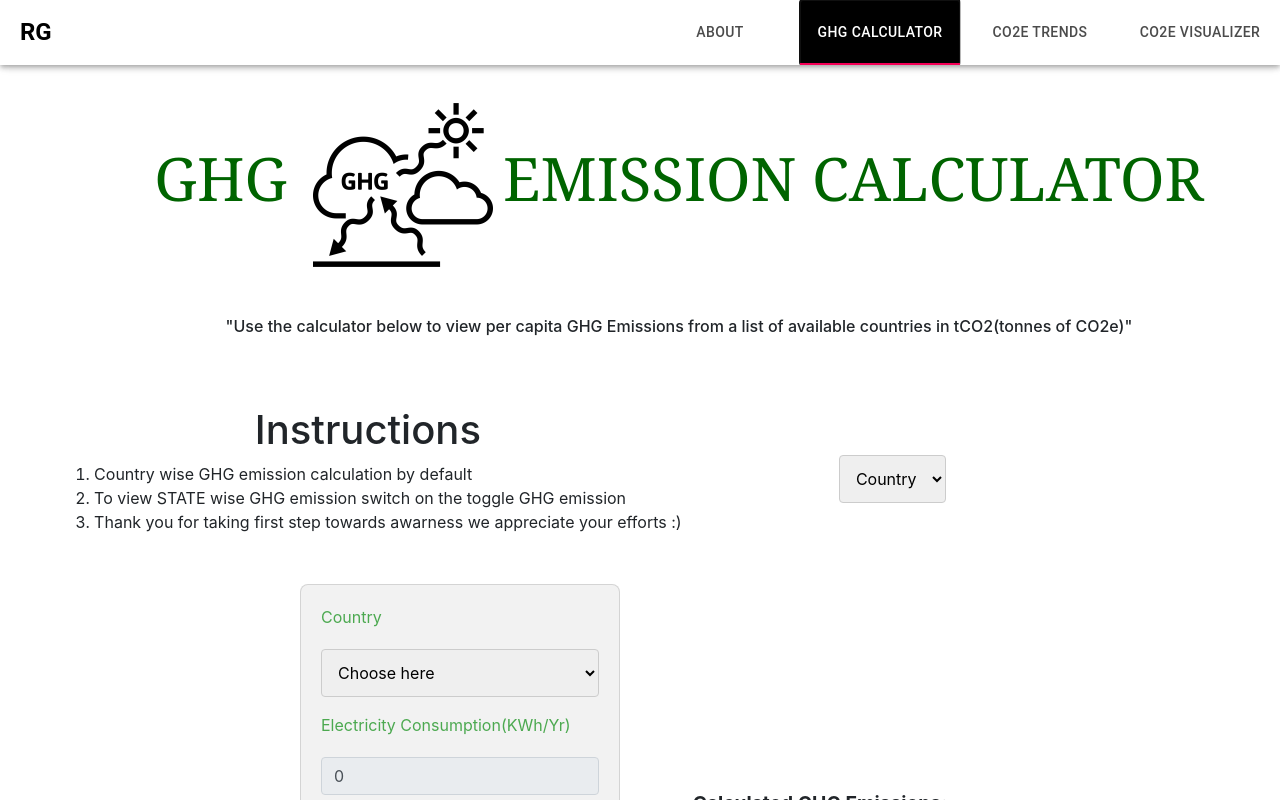
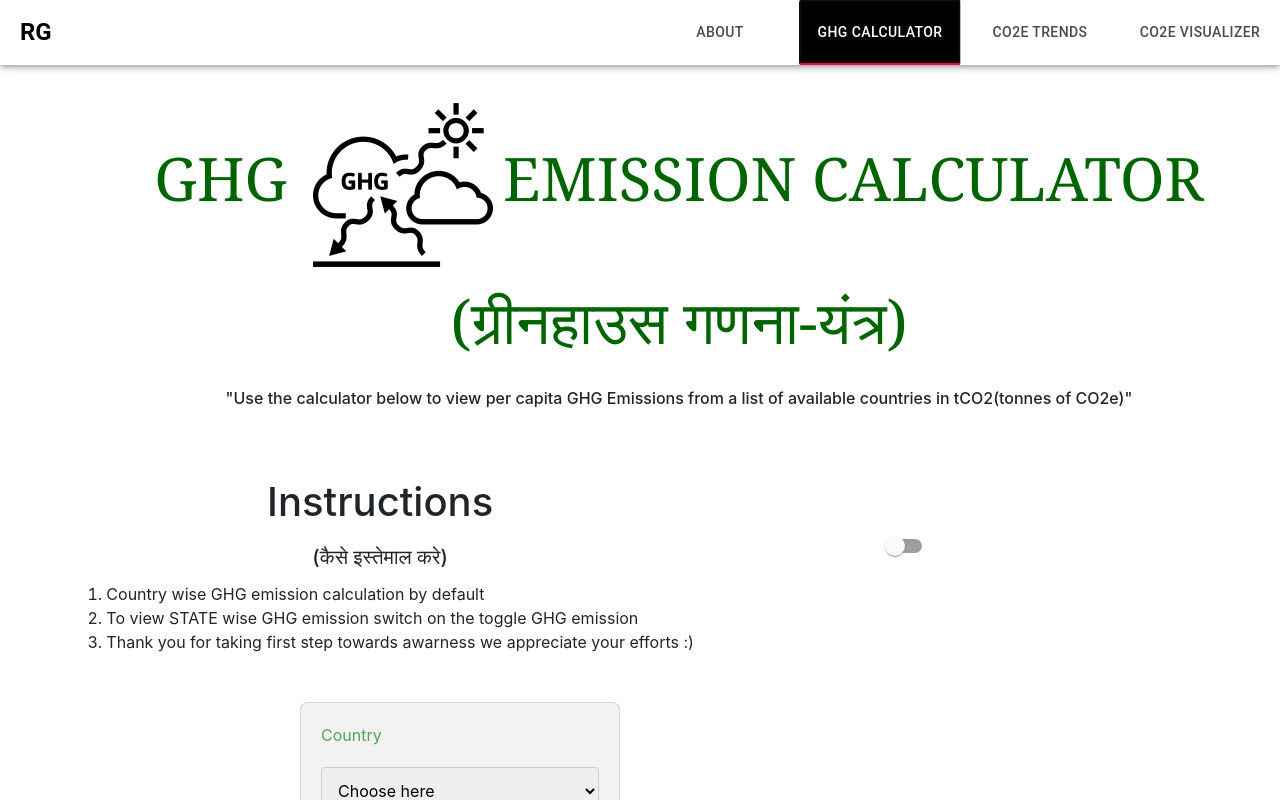
Before and after one commit to NotFarFromBlonded/Reclaim-Green, a React (Create React App) app: page / in a window 1280 px wide. Both pictures are taken after a click on the tab "GHG CALCULATOR". Shown: the top 800 px of the page. Built offline with nearby package versions, Linux system fonts and the light colour scheme.

Commit message:
Update SectionOne.jsx

```diff
--- a/src/TabComponents/SectionOne.jsx
+++ b/src/TabComponents/SectionOne.jsx
@@ -1,6 +1,7 @@
 import React from 'react'
 import { makeStyles } from '@material-ui/core/styles';
 import { EmissionState } from '../Context';
+import Switch from '@material-ui/core/Switch';
 import szffwe from '../Img/szffwe.png';
 
 const useStyles = makeStyles(() => ({
@@ -47,11 +48,11 @@ const useStyles = makeStyles(() => ({
 
 const SectionOne = () => {
   const classes = useStyles();
-  const { coal, oil, gas, electricity, handleChange, ghgEmission, selectedCountry, stwitch, handleStwitch, handleChangeState, selectedState, handleChangeParam,  param, selectedCity, handleChangeCity} = EmissionState()
+  const { coal, oil, gas, electricity, handleChange, ghgEmission, selectedCountry, stwitch, handleStwitch, handleChangeState, selectedState } = EmissionState()
   return (
     <>
       <div className="ghgheading" style={{ marginTop: "85px", marginLeft: "78px" ,textAlign:"center" ,marginBottom:"70px"}}>
-        <h1 style={{ fontSize: "60px", fontFamily: "Georgia, 'Times New Roman', Times, serif",color:"darkgreen"}}>GHG <img src={szffwe} alt="worldmap"></img>EMISSION CALCULATOR </h1>
+        <h1 style={{ fontSize: "60px", fontFamily: "Georgia, 'Times New Roman', Times, serif",color:"darkgreen"}}>GHG <img src={szffwe} alt="worldmap"></img>EMISSION CALCULATOR <br></br>(ग्रीनहाउस गणना-यंत्र)</h1>
         <br></br>
         <h6>"Use the calculator below to view per capita GHG Emissions from a list of available countries in tCO2(tonnes of CO2e)"</h6>
         <p></p>
@@ -59,7 +60,7 @@ const SectionOne = () => {
 
       <div className="toggleButton" style={{ display: "flex", justifyContent: "space-around" ,color:""}}>
         <div className="bullets">
-          <h1 style={{ textAlign: "center" }}>Instructions</h1>
+          <h1 style={{ textAlign: "center" }}>Instructions<br></br><span style={{fontSize:"20px",marginTop:"-12px"}}>(कैसे इस्तेमाल करे)</span></h1>
           <ol>
             <li>Country wise GHG emission calculation by default</li>
             <li>To view STATE wise GHG emission switch on the toggle GHG emission</li>
@@ -67,11 +68,13 @@ const SectionOne = () => {
           </ol>
         </div>
 <div className="swichtoogle" style={{padding: "49px",    marginRight: "231px"}}>
-<select name = "triple" onChange={handleChangeParam} value={param}>
-                      <option value="country">Country</option>
-                      <option value="state">State</option>
-                      <option value="city">City</option>
-                    </select>
+<Switch
+          checked={stwitch.checkedA}
+          onChange={handleStwitch}
+          color="primary"
+          name="checkedA"
+          inputProps={{ 'aria-label': 'primary checkbox' }}
+        />
 </div>
 
       </div>
@@ -84,8 +87,8 @@ const SectionOne = () => {
               <form>
                 <div className="form-row">
                   <div className="form-group col">
-                    <label style={{ color: "#4ca950", paddingTop: "0px" }}>{param === "country" ? "Country" : param==="state"?"State":"City"}</label>
-                    {param === "country" ? <select name="country" onChange={handleChange} value={selectedCountry !== "" ? selectedCountry : ""}>
+                    <label style={{ color: "#4ca950", paddingTop: "0px" }}>{stwitch.checkedA === false ? "Country" : "State"}</label>
+                    {stwitch.checkedA === false ? <select name="country" onChange={handleChange} value={selectedCountry !== "" ? selectedCountry : ""}>
                       <option hidden value="">Choose here</option>
                       <option value="argentina">Argentina</option>
                       <option value="australia">Australia</option>
@@ -132,7 +135,8 @@ const SectionOne = () => {
                       <option value="united arab emirates">United Arab Emirates</option>
                       <option value="united kingdom">United Kingdom</option>
                       <option value="united states of america">United States of America</option>
-                    </select> : param === "state"?<select name="state" onChange={handleChangeState} value={selectedState !== "" ? selectedState : ""}>
+                    </select> :
+                      <select name="state" onChange={handleChangeState} value={selectedState !== "" ? selectedState : ""}>
                         <option hidden value="">Choose here</option>
                         <option value="ASSAM">Assam</option>
                         <option value="CHHATTISGARH">Chattisgarh</option>
@@ -140,40 +144,31 @@ const SectionOne = () => {
                         <option value="JHARKHAND">Jharkhand</option>
                         <option value="MADHYA PRADESH">Madhya Pradesh</option>
                         <option value="UTTAR PRADESH">Uttar Pradesh</option>
-                      </select>: <select name="city" onChange={handleChangeCity} value={selectedCity !== ""? selectedCity: ""}>
-                        <option hidden value="">Choose here</option>
-                        <option value="GUWAHATI">Guwahati</option>
-                        <option value="RAIPUR">Raipur</option>
-                        <option value="SRINAGAR">Srinagar</option>
-                        <option value="RANCHI">Ranchi</option>
-                        <option value="BHOPAL">Bhopal</option>
-                        <option value="NAGPUR">Nagpur</option>
-                        <option value="GHAZIABAD">Ghaziabad</option>
                       </select>
                     }
                   </div>
                 </div>
                 <div className="form-row">
                   <div className="form-group col">
-                    <label style={{ color: "#4ca950", paddingTop: "0px" }}>Electricity Consumption(KWh/Yr)</label>
+                    <label style={{ color: "#4ca950", paddingTop: "0px" }}>Electricity Consumption(KWh/Yr)<br></br>(बिजली की खपत)</label>
                     <input name="electricityConsumption" type="number" step="0.1" value={electricity} className="form-control" readOnly />
                   </div>
                 </div>
                 <div className="form-row">
                   <div className="form-group col">
-                    <label style={{ color: "#4ca950", paddingTop: "0px" }}>Petroleum Consumption(Lt/Yr)</label>
+                    <label style={{ color: "#4ca950", paddingTop: "0px" }}>Petroleum Consumption(Lt/Yr)<br></br>(पेट्रोलियम खपत)</label>
                     <input type="number" step="0.1" value={oil} className="form-control" readOnly />
                   </div>
                 </div>
                 <div className="form-row">
                   <div className="form-group col">
-                    <label style={{ color: "#4ca950", paddingTop: "0px" }}>Natural Gas Consumption(Kg/Yr)</label>
+                    <label style={{ color: "#4ca950", paddingTop: "0px" }}>Natural Gas Consumption(Kg/Yr)<br></br>(प्राकृतिक गैस की खपत)</label>
                     <input type="number" step="0.01" value={gas} className="form-control" readOnly />
                   </div>
                 </div>
                 <div className="form-row">
                   <div className="form-group col">
-                    <label style={{ color: "#4ca950", paddingTop: "0px" }}>Coal Consumption(Kg/Yr)</label>
+                    <label style={{ color: "#4ca950", paddingTop: "0px" }}>Coal Consumption(Kg/Yr)<br></br>(कोयले की खपत)</label>
                     <input type="text" step="0.01" value={coal} className="form-control" readOnly />
                   </div>
                 </div>
```
